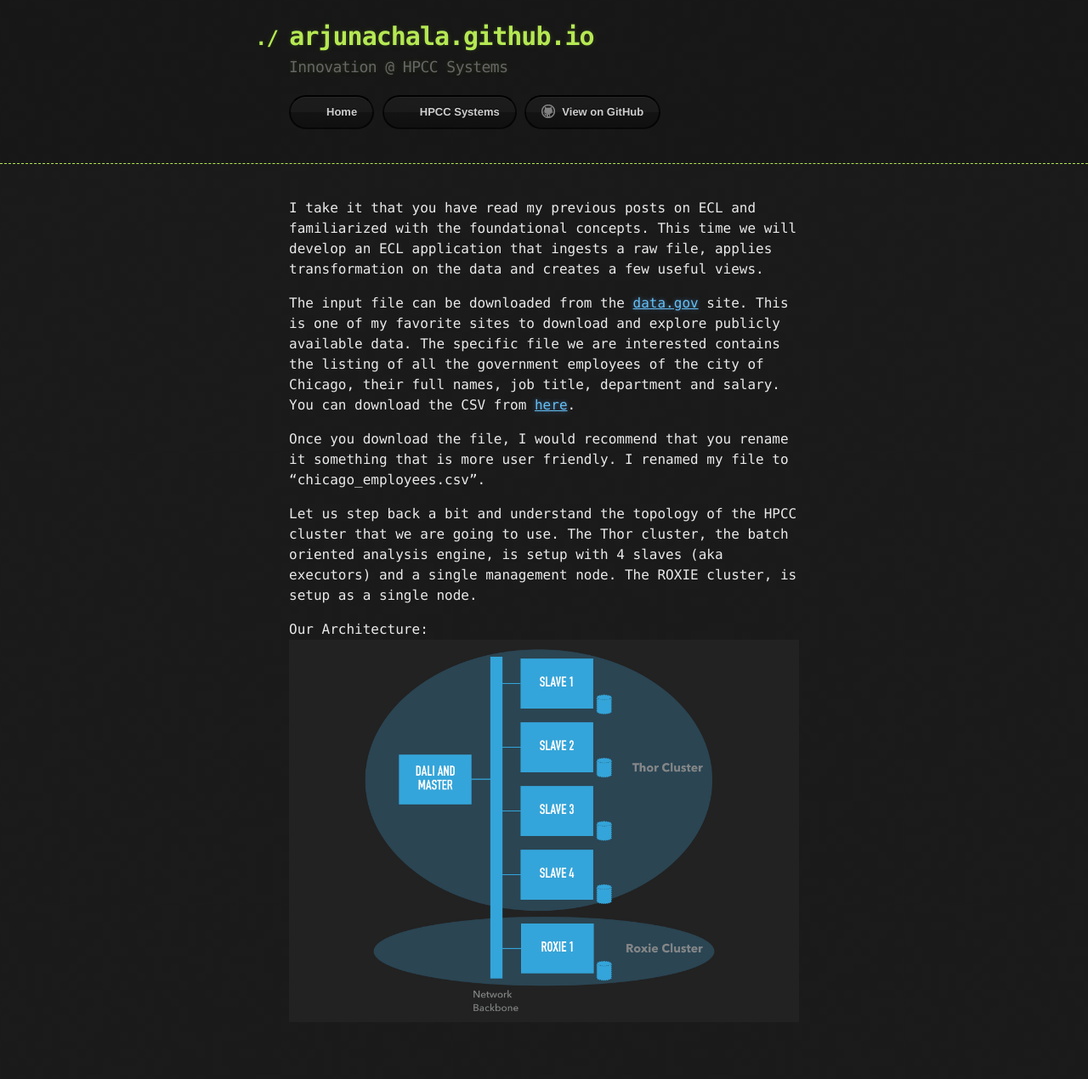
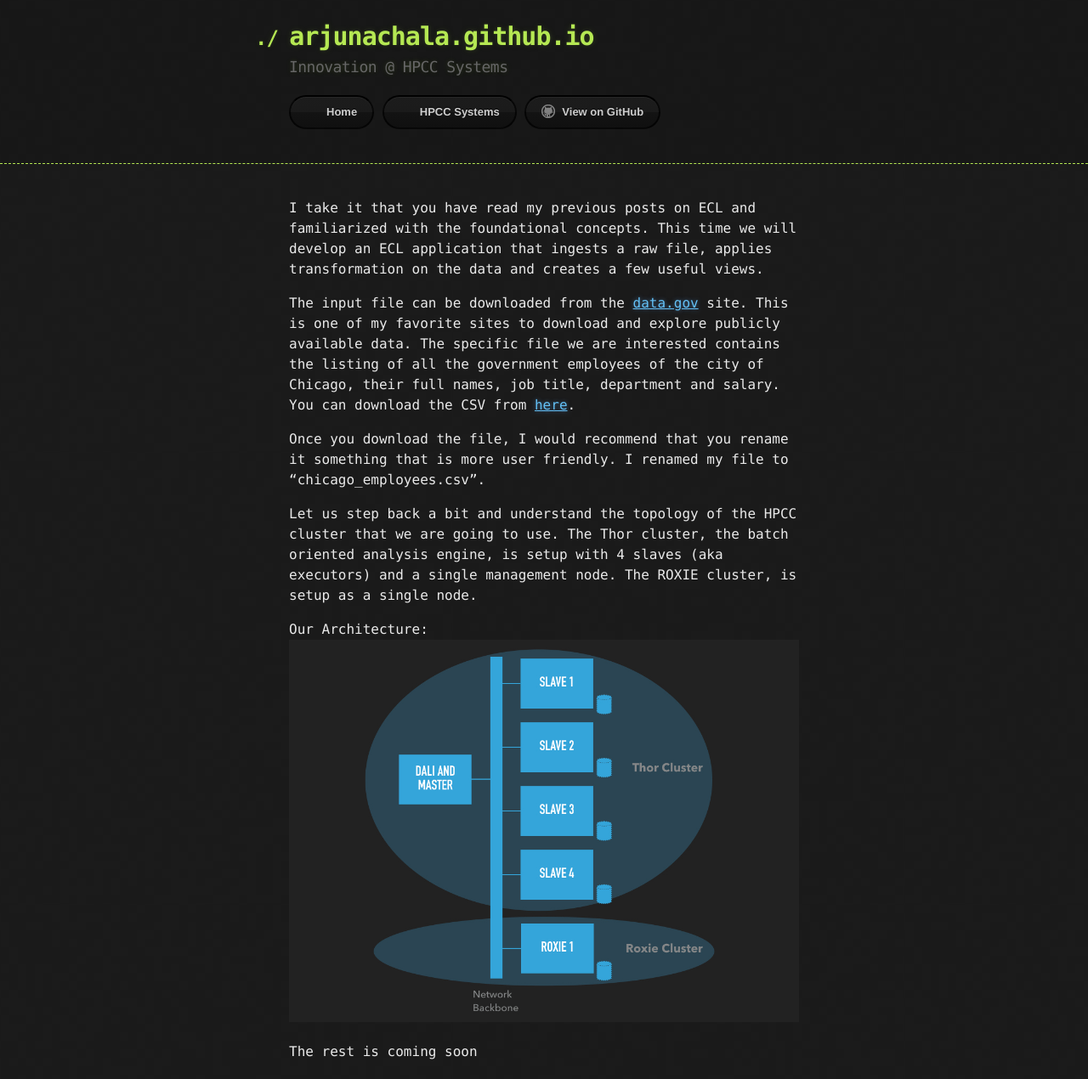
Before and after one commit to arjunachala/arjunachala.github.io, a Jekyll site: the page built from _posts/2017-10-19-Example-Application.md, in a window 1280 px wide. Shown: the whole page at 85% size. Built offline with Jekyll 4.4.1, drawn with Linux system fonts in a browser that asks for light colours; our own code applies the rules of GitHub Pages for plain Markdown files; before the commit the page ends 1230 px from its top, so only the background shows below that.

Commit message:
Coming Soon

```diff
--- a/_posts/2017-10-19-Example-Application.md
+++ b/_posts/2017-10-19-Example-Application.md
@@ -8,3 +8,6 @@ Let us step back a bit and understand the topology of the HPCC cluster that we a
 
 Our Architecture:
 ![](/assets/images/Architecture.001.jpeg)
+
+
+The rest is coming soon
```
